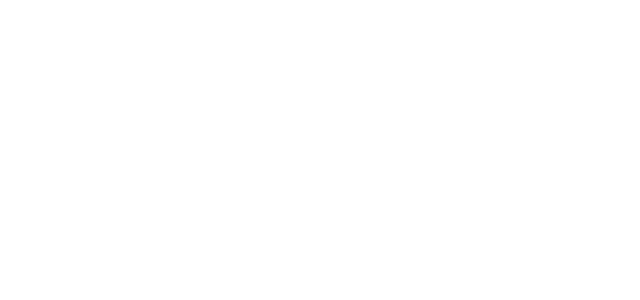
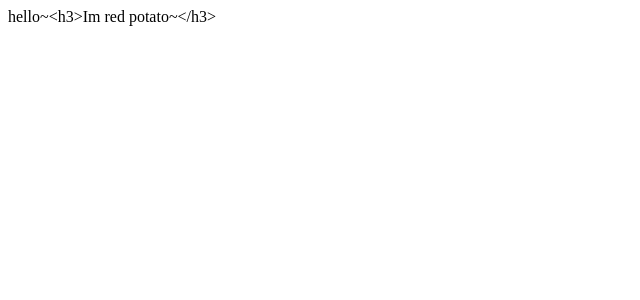
Before and after one commit to mina-401/movie_app_2021, a React (Create React App) app: page / in a window 1280 px wide. Shown: the top 300 px of the page, without its empty margins (0-640 px from the left). Built offline with nearby package versions, Linux system fonts and the light colour scheme.

Commit message:
create Red.js --test

```diff
--- a/src/App.js
+++ b/src/App.js
@@ -1,8 +1,9 @@
 import React from 'react';
-
+import Red from 'Red';
 function App() {
   return (
-    <div className="App">
+    <div>hello~
+      <Red />
     </div>
   );
 }
--- /dev/null
+++ b/src/Red.js
@@ -0,0 +1,6 @@
+import React from 'react';
+
+function Red() {
+    return '<h3>Im red potato~</h3>'
+}
+export default Red
```
